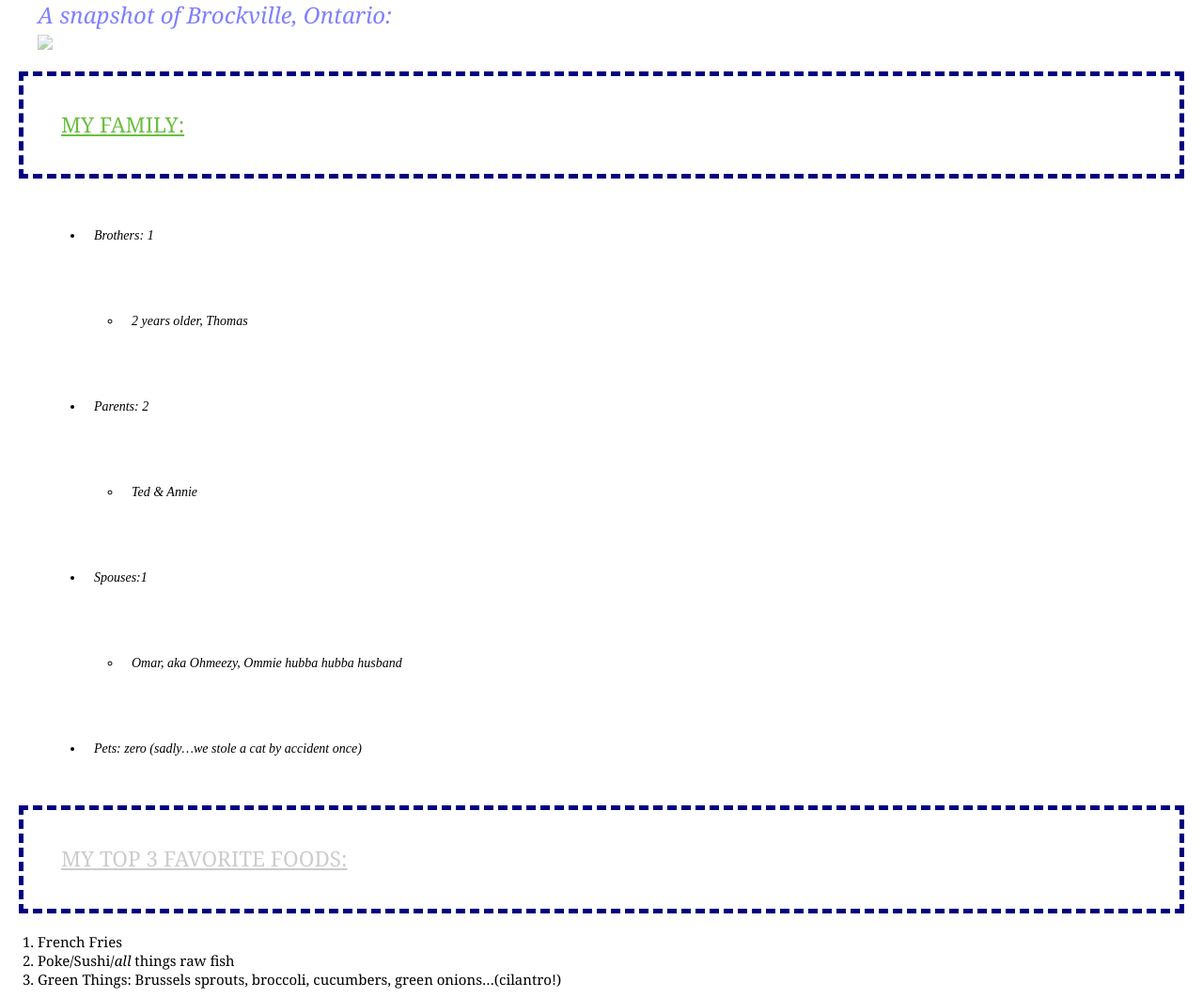
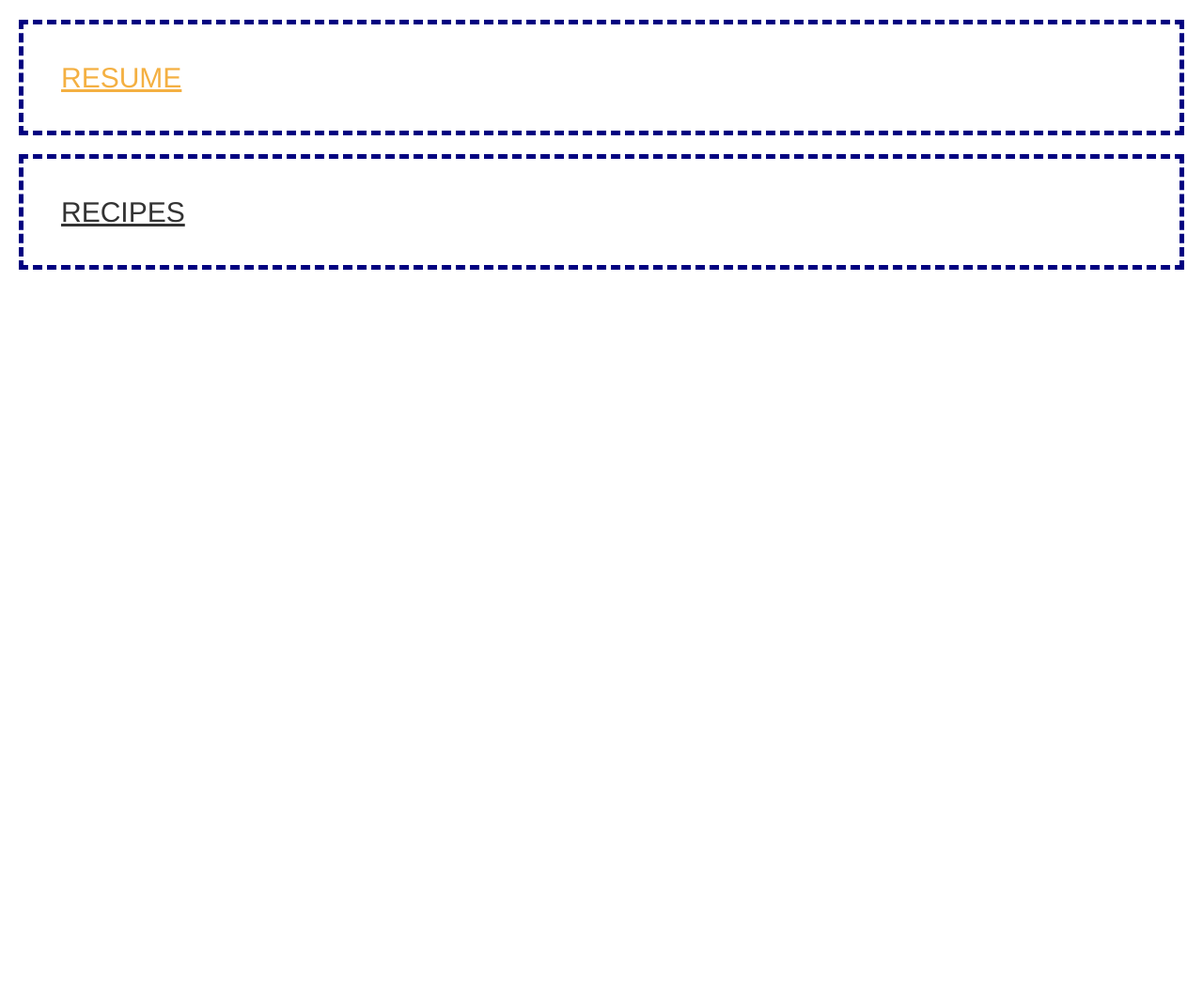
Before and after one commit to sszeto1105/sszeto1105.github.io, a plain HTML site: page index.html in a window 1280 px wide. Shown: the part 499-1561 px from the top of the page at 94% size. After the commit the page ends 800 px from the top, so only its background shows below. Drawn offline with nearby package versions, Linux system fonts and the light colour scheme.

Commit message:
trying to add bootstrap.css and remove all irrelvant info

```diff
--- a/index.html
+++ b/index.html
@@ -1,25 +1,22 @@
 <!DOCTYPE html>
+<html lang="en">
+<head>
+	<title>SONIA SZETO</title>
+	<meta charset="utf-8">
+	<meta name="viewport" content="width=dive-width, initial-scale=1">
+	<link rel="stylesheet" href="style.css">
+ 	<link rel="stylesheet" href="https://maxcdn.bootstrapcdn.com/bootstrap/3.3.7/css/bootstrap.min.css">
+	<script src="https://ajax.googleapis.com/ajax/libs/jquery/3.2.1/jquery.min.js"></script>
+	<script src="https://maxcdn.bootstrapcdn.com/bootstrap/3.3.7/js/bootstrap.min.js"></script>
+</head>
+<body>
 
-<html>
-
-<head>
-  <link href="https://s3.amazonaws.com/codecademy-content/courses/ltp/css/bootstrap.css" rel="stylesheet">
-
-    <link rel="stylesheet" href="style.css">
-
-	<meta charset="utf-8">
-	<title>A Space About Me: Sonia Szeto</title>
-
-</head>
-
-
-	<title>Sonia Szeto</title>
-<body>
 <div class="nav">
 	<div class="container">
 	<ul class="pull-left">
 	<li><a href="#">About</a></li>
 	<li><a href="#">Resume</a></li>
+	<li><a href="#">Recipes</a></li>
 	</ul>
 	<ul class ="pull-right">
 	<li><a href="#">Contact</a></li>
@@ -28,40 +25,20 @@
 
 <p><img src="me.jpeg" width="101" height="187" alt="Me"></p>
 
-<h2 id="p1">Where I’m From:</h2>
+<h2 id="p1">ABOUT</h2>
 <p id="p2">I live in Orange County, CA but <em>originally</em>, I am from…
 <ul>
 	<li id="p2">City: Brockville</li>
 	<li id="p2">Province: Ontario</li>
 	<li id="p2">Country: Canada</li></p>
 
-<h3 id="p2">A snapshot of Brockville, Ontario:<br> <a href="http://www.brockville.com/index.cfm?" target="_blank"><img src="1000islands.jpeg" class="opacity"></a></h3>
-
 </ul>
 
-<h2 id="p3">My Family:</h2>
-<ul>
-	<li id="p4">Brothers: 1</li>
-	<ul>
-		<li id="p4">2 years older, Thomas
-	</ul>
-	<li id="p4">Parents: 2</li>
-	<ul>
-		<li id="p4">Ted & Annie</li>
-	</ul>
-	<li id="p4">Spouses:1</li>
-	<ul>
-	<li id="p4">Omar, aka Ohmeezy, Ommie hubba hubba husband</li>
-	</ul>
-	<li id="p4">Pets: zero (sadly…we stole a cat by accident once)</li>
-</ul>
+<h2 id="p3">RESUME</h2>
 
-<h2>My Top 3 Favorite Foods:</h2>
-<ol>
-	<li>French Fries</li>
-	<li>Poke/Sushi/<em>all</em> things raw fish</li>
-	<li>Green Things: Brussels sprouts, broccoli, cucumbers, green onions…(cilantro!) </li>
-</ol>
+
+<h2>RECIPES</h2>
+
 
 </body>
 </head>
--- a/style.css
+++ b/style.css
@@ -9,28 +9,19 @@ body {
 	text-decoration:underline;
 }
 #p2 {
-	color: hsl(240, 100%, 75%);
+	color: black;
 	background-color: white;
 	font-style: italic;
 }
 #p3 {
-	color: hsl(100, 50%, 50%);
+	color: #f4b042;
 	background-color: white;
 	text-decoration:underline;
 }
-#p4 {
-	font: 14px/1.5"Times New Roman", times,serif;
-	font-style: italic;
-	padding: 30px 10px;
-	border: 1x black solid;
-	border-width: 1px 5px 5px 1px;
-	border-color: red green blue yellow;
-	margin: 10px 50px;
-	background-color:white;
-}
+
 h2 {
-	font-size: 1.5em;
-	color: #ccc;
+	font-size: 3.0em;
+	color: #f4b042;
 	margin: 20px;
 	padding: 40px;
 	text-transform:uppercase;
```
